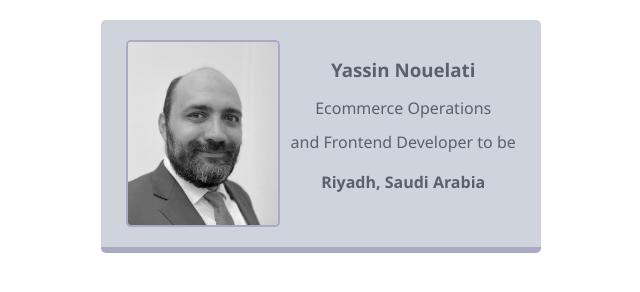
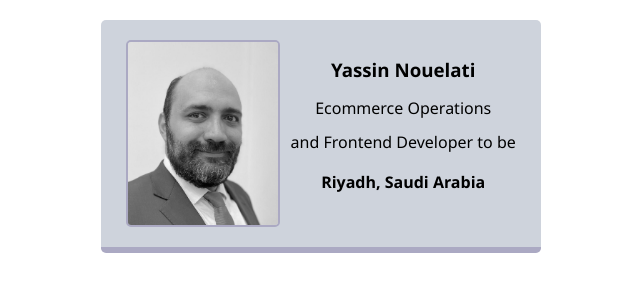
Before and after one commit to ynouelati/business-card, a website built with Vite: page index.html in a window 1280 px wide. Shown: the whole page, without its empty margins (319-959 px from the left). Built offline with nearby package versions, Linux system fonts and the light colour scheme.

Commit message:
Update styles.css

```diff
--- a/styles.css
+++ b/styles.css
@@ -41,7 +41,7 @@ body {
     justify-content: space-around;
     text-align: center;
     background: #CED3DC;
-    color: #5B616A;
+    color: ##555b63;
     border-bottom: 6px solid #ABA9C3;
     border-radius: 5px;
 
```
